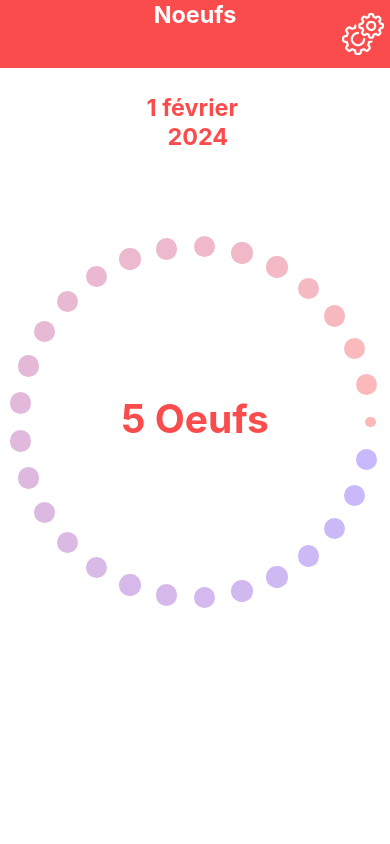
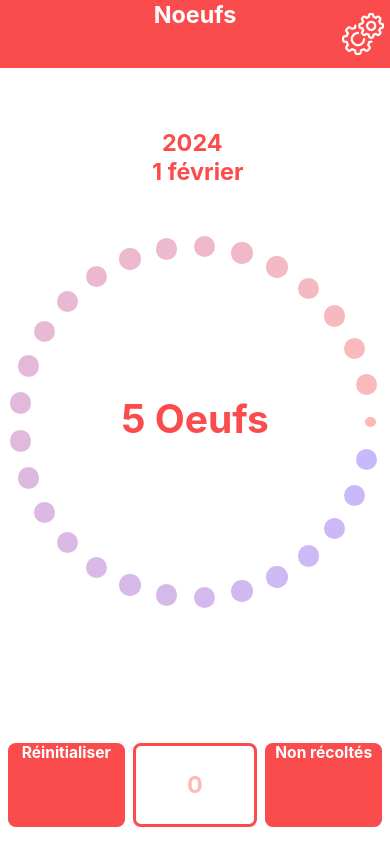
Before and after one commit to antoitoine/Noeufs_app, a React Native app: screen /Oeufs in a window 390 px wide. Built offline with nearby package versions, Linux system fonts and the light colour scheme.

Commit message:
Boutons d'input
Ajout de 3 boutons :
- Réinitialiser
- Nombre d'oeufs
- Non récoltés

```diff
--- a/Pages/Oeufs.tsx
+++ b/Pages/Oeufs.tsx
@@ -1,4 +1,4 @@
-import { PlatformColor, StyleSheet, Text, View, TouchableOpacity } from "react-native";
+import { PlatformColor, StyleSheet, Text, View, TouchableOpacity, TextInput } from "react-native";
 import * as Dim from '../Utils/Dimensions';
 import * as Couleur from '../Utils/Couleurs';
 import { useEffect, useState } from "react";
@@ -49,13 +49,13 @@ export default function Oeufs({route, navigation}: Props) {
 
     useEffect(() => {
         navigation.setOptions({headerStyle: {backgroundColor: getRGBColorFromGradient(gradient2, jourSelectionne)}, headerTitleStyle: {color: 'white', fontWeight: 'bold', fontSize: Dim.scale(6)}, headerTitleAlign: 'center'})
-    }, [])
+    }, [jourSelectionne])
 
 
     return (
         <View style={styles.wrapper}>
 
-            <Text style={[styles.affichageJour, {color: getRGBColorFromGradient(gradient2, jourSelectionne)}]}>{jourSelectionne+1} {NOMS_MOIS[moisSelectionne]} {'\n'} {anneeSelectionnee}</Text>
+            <Text style={[styles.affichageJour, {color: getRGBColorFromGradient(gradient2, jourSelectionne)}]}>{anneeSelectionnee} {'\n'} {jourSelectionne+1} {NOMS_MOIS[moisSelectionne]}</Text>
 
             <Text style={[styles.affichageOeufs, {color: getRGBColorFromGradient(gradient2, jourSelectionne)}]}>5 Oeufs</Text>
 
@@ -73,7 +73,56 @@ export default function Oeufs({route, navigation}: Props) {
                     )
                 })
             }
+
+            <Bouton
+                posx={Dim.widthScale(2)}
+                posy={Dim.heightScale(2)}
+                width={Dim.widthScale(30)}
+                height={Dim.heightScale(10)}
+                couleur={getRGBColorFromGradient(gradient2, jourSelectionne)}
+                texte={'Réinitialiser'}
+            />
+
+            <Input
+                posx={Dim.widthScale(34)}
+                posy={Dim.heightScale(2)}
+                width={Dim.widthScale(32)}
+                height={Dim.heightScale(10)}
+                couleur={getRGBColorFromGradient(gradient2, jourSelectionne)}
+                couleur2={getRGBColorFromGradient(gradient, jourSelectionne)}
+            />
+
+            <Bouton
+                posx={Dim.widthScale(68)}
+                posy={Dim.heightScale(2)}
+                width={Dim.widthScale(30)}
+                height={Dim.heightScale(10)}
+                couleur={getRGBColorFromGradient(gradient2, jourSelectionne)}
+                texte={'Non récoltés'}
+            />
+
         </View>
+    )
+}
+
+function Input({posx, posy, width, height, couleur, couleur2}: {posx: number, posy: number, width: number, height: number, couleur: string, couleur2: string}) {
+    return (
+        <TextInput
+            style={[styles.input, styles.inputTexte, {left: posx, bottom: posy, width: width, height: height, borderColor: couleur, color: couleur}]}
+            keyboardType="numeric"
+            placeholder="0"
+            placeholderTextColor={couleur2}
+        />
+    )
+}
+
+function Bouton({posx, posy, width, height, couleur, texte}: {posx: number, posy: number, width: number, height: number, couleur: string, texte: string}) {
+    return (
+        <TouchableOpacity
+            style={[styles.bouton, {left: posx, bottom: posy, width: width, height: height, backgroundColor: couleur}]}
+        >
+            <Text style={[styles.boutonTexte, {width: width, height: height}]}>{texte}</Text>
+        </TouchableOpacity>
     )
 }
 
@@ -117,7 +166,7 @@ const styles = StyleSheet.create({
     },
     affichageJour: {
         position: 'absolute',
-        top: Dim.heightScale(3),
+        bottom: Dim.heightScale(78),
         width: Dim.widthScale(100),
         left: 0,
         textAlign: 'center',
@@ -141,5 +190,37 @@ const styles = StyleSheet.create({
         textAlignVertical: 'center',
         fontSize: Dim.scale(10),
         fontWeight: 'bold'
+    },
+    bouton: {
+        position: 'absolute',
+        bottom: Dim.heightScale(2),
+        left: Dim.widthScale(70),
+        width: Dim.widthScale(20),
+        height: Dim.heightScale(10),
+
+        backgroundColor: 'red',
+        borderRadius: Dim.scale(2)
+    },
+    boutonTexte: {
+        position: 'relative',
+        width: Dim.widthScale(20),
+        height: Dim.heightScale(10),
+        textAlign: 'center',
+        textAlignVertical: 'center',
+        fontWeight: 'bold',
+        color: 'white',
+        fontSize: Dim.scale(4)
+    },
+    input: {
+        position: 'absolute',
+        borderRadius: Dim.scale(2),
+        borderWidth: Dim.scale(1)
+    },
+    inputTexte: {
+        textAlign: 'center',
+        textAlignVertical: 'center',
+        color: 'black',
+        fontWeight: 'bold',
+        fontSize: Dim.scale(6)
     }
 });
--- a/Pages/Parametres.tsx
+++ b/Pages/Parametres.tsx
@@ -14,7 +14,9 @@ export default function Parametres({route, navigation}: Props) {
 
             </TouchableOpacity>
             <View style={styles.page}>
-                <TouchableOpacity style={styles.retourWrapper} activeOpacity={0.8}>
+                <TouchableOpacity style={styles.retourWrapper} activeOpacity={0.8} onPress={() => {
+                    navigation.goBack();
+                }}>
                     <Text style={styles.retourTexte}>Retour</Text>
                 </TouchableOpacity>
             </View>
```
